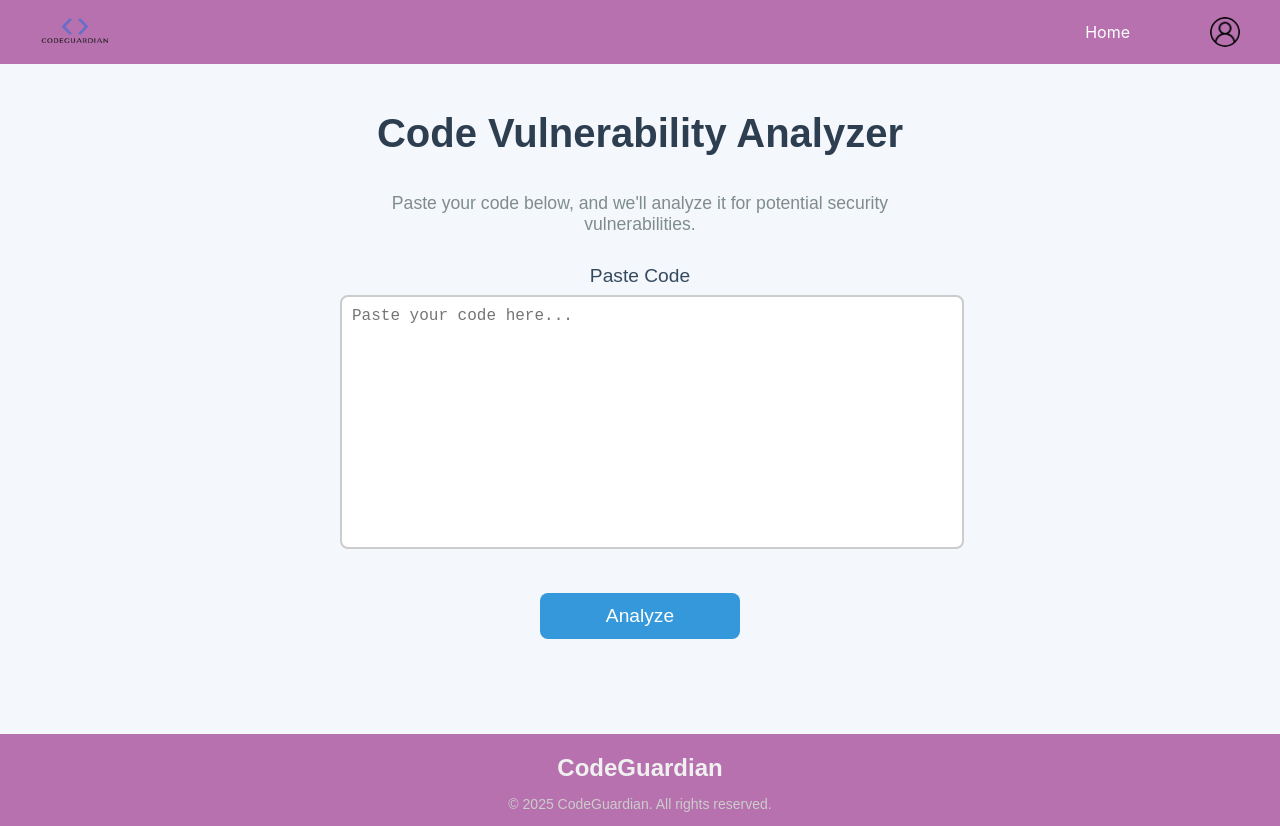
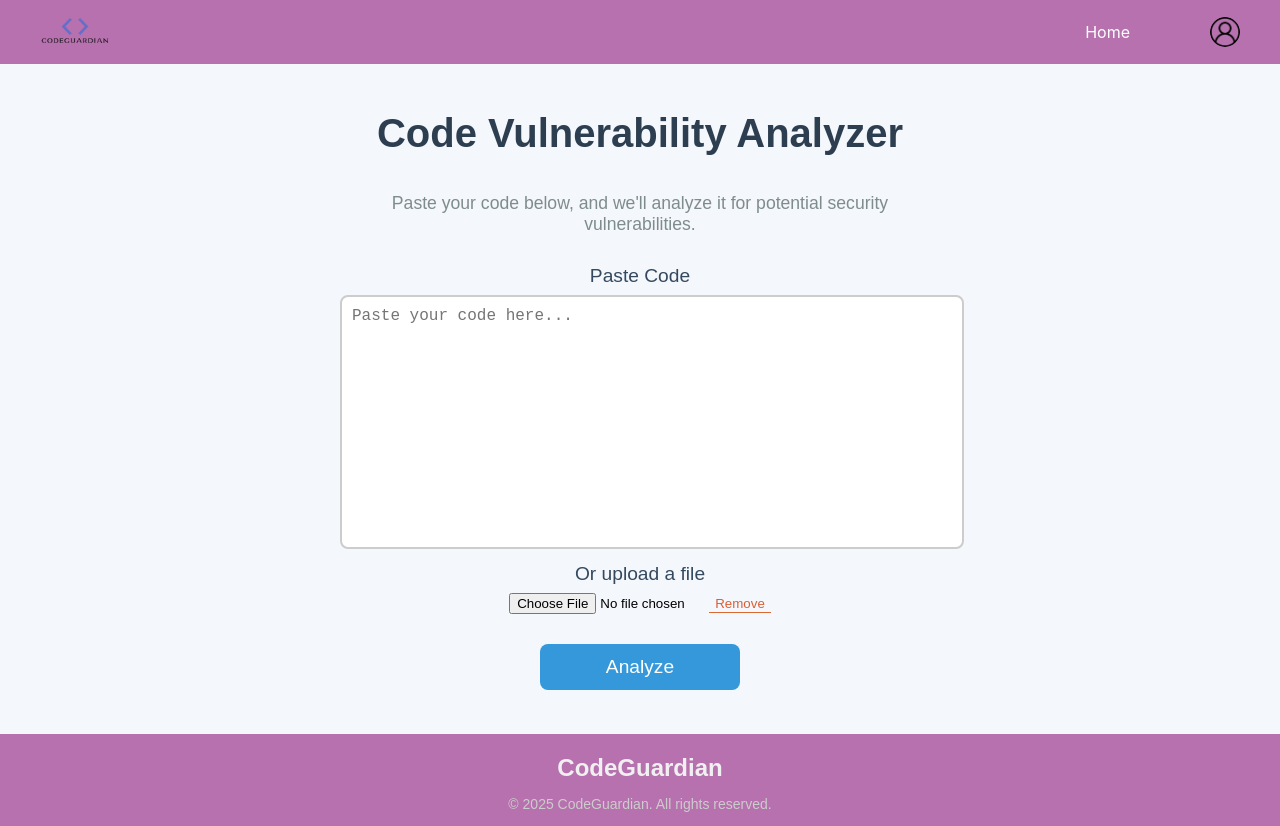
Before and after one commit to joyfuluj/SecureCodeApp, a React (Create React App) app in the folder frontend/: page / in a window 1280 px wide. Built offline with nearby package versions, Linux system fonts and the light colour scheme.

Commit message:
Implemented file import on Main page

```diff
--- a/frontend/public/index.html
+++ b/frontend/public/index.html
@@ -24,7 +24,7 @@
       work correctly both with client-side routing and a non-root public URL.
       Learn how to configure a non-root public URL by running `npm run build`.
     -->
-    <title>React App</title>
+    <title>CodeGuardian</title>
   </head>
   <body>
     <noscript>You need to enable JavaScript to run this app.</noscript>
--- a/frontend/src/components/Main.css
+++ b/frontend/src/components/Main.css
@@ -78,3 +78,15 @@ textarea:focus {
 .analyze-btn:focus {
     outline: none;
 }
+
+.remove-file-btn {
+    border: none;
+    border-bottom: 1px solid #db6934; /* Example: blue bottom border */
+    color: #db5e34; /* Blue color for the text */
+    background: none; /* Remove the default button background */
+    cursor: pointer;
+}
+
+#file-upload{
+    width: 200px;
+}
--- a/frontend/src/components/Main.js
+++ b/frontend/src/components/Main.js
@@ -1,11 +1,39 @@
-import React, { useState } from 'react';
+import React, { useState, useRef } from 'react';
 import { useNavigate } from 'react-router-dom';
 import './Main.css';
-import Analyze from './Analyze';
 
 const Main = () => {
     const [code, setCodeInput] = useState('');
+    const [fileName, setFileName] = useState('');
+    const [fileContent, setFileContent] = useState('');
+    const [isFileUploaded, setIsFileUploaded] = useState(false);
     const navigate = useNavigate()
+    const fileInputRef = useRef(null);
+
+    const handleFileChange = (e) => {
+        setIsFileUploaded(true);
+        const file = e.target.files[0];
+        if (file) {
+            setFileName(file.name);
+            const reader = new FileReader();
+            reader.onload = () => {
+                const fileContent = reader.result;
+                setFileContent(fileContent);
+                setCodeInput('');
+            };
+            reader.readAsText(file);
+        }
+    };
+
+    const handleRemoveFile = () => {
+        setIsFileUploaded(false);
+        setFileName('');
+        setFileContent('');
+
+        if (fileInputRef.current) {
+            fileInputRef.current.value = ''; // Clear the file input value
+        }
+    };
 
     const handleAnalyzeClick = () => {
 
@@ -23,7 +51,6 @@ const Main = () => {
         navigate('/analyze', { state: { codeInput } });
     };
 
-    //format the input code
     const formatCodeSnippet = (rawText) => {
         if (!rawText) return '';
 
@@ -51,8 +78,25 @@ const Main = () => {
                     placeholder="Paste your code here..."
                     value={code}
                     onChange={(e) => setCodeInput(e.target.value)}
+                    disabled={isFileUploaded}
+                    aria-label="Code input field"
                     />
             </div>
+
+            <div className="file-upload-container">
+                <label htmlFor="file-upload" className="file-upload-label">Or upload a file</label>
+                <input
+                    id="file-upload"
+                    type="file"
+                    accept=".txt,.js,.py,.java,.cpp,.html,.css,.php"
+                    onChange={handleFileChange}
+                    disabled={code !== ''}
+                    ref={fileInputRef}
+                    aria-label="Upload file"
+                />
+                <button className="remove-file-btn" onClick={handleRemoveFile}>Remove</button>
+            </div>
+
             <button className="analyze-btn" onClick={handleAnalyzeClick}>Analyze</button>
         </div>
     );
```
